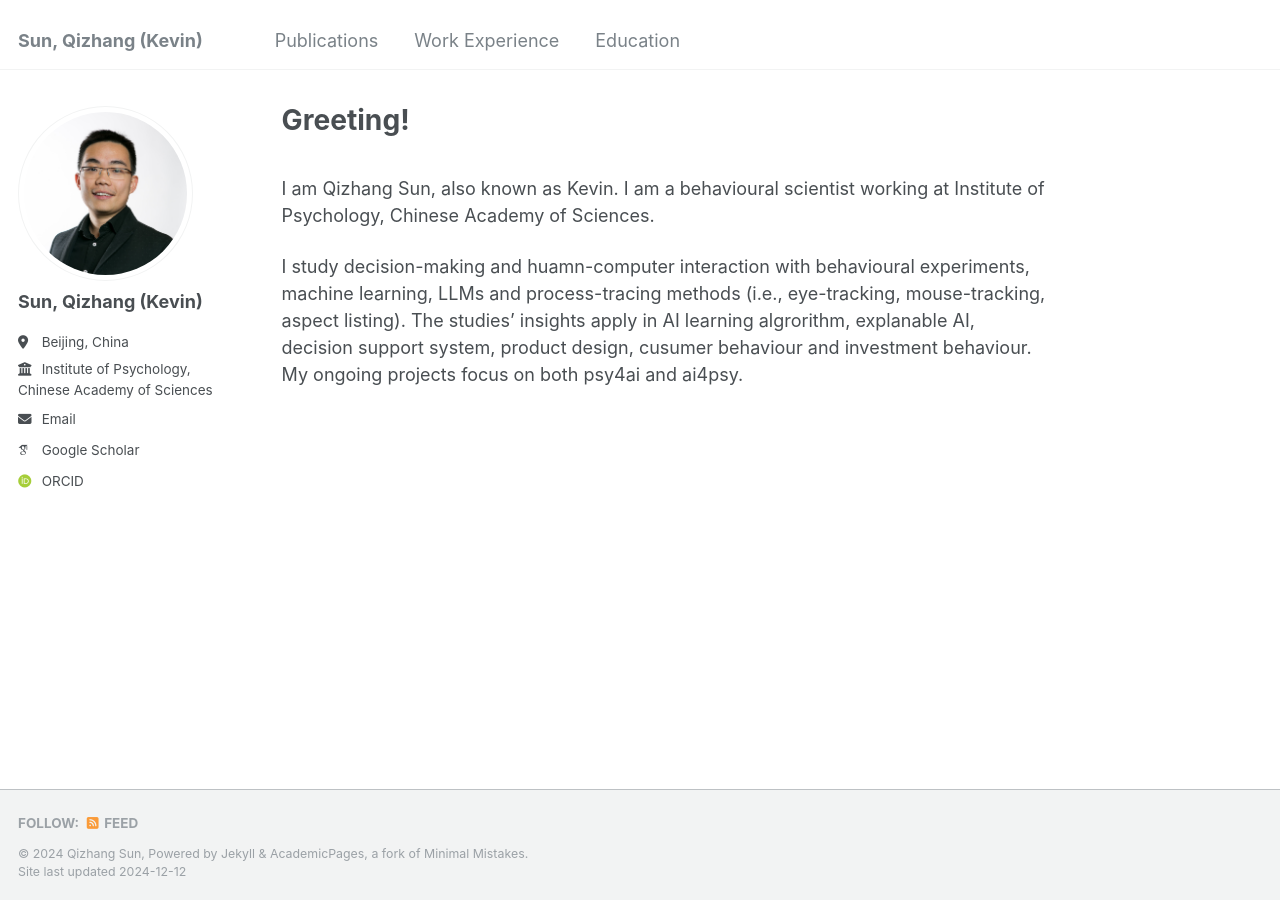
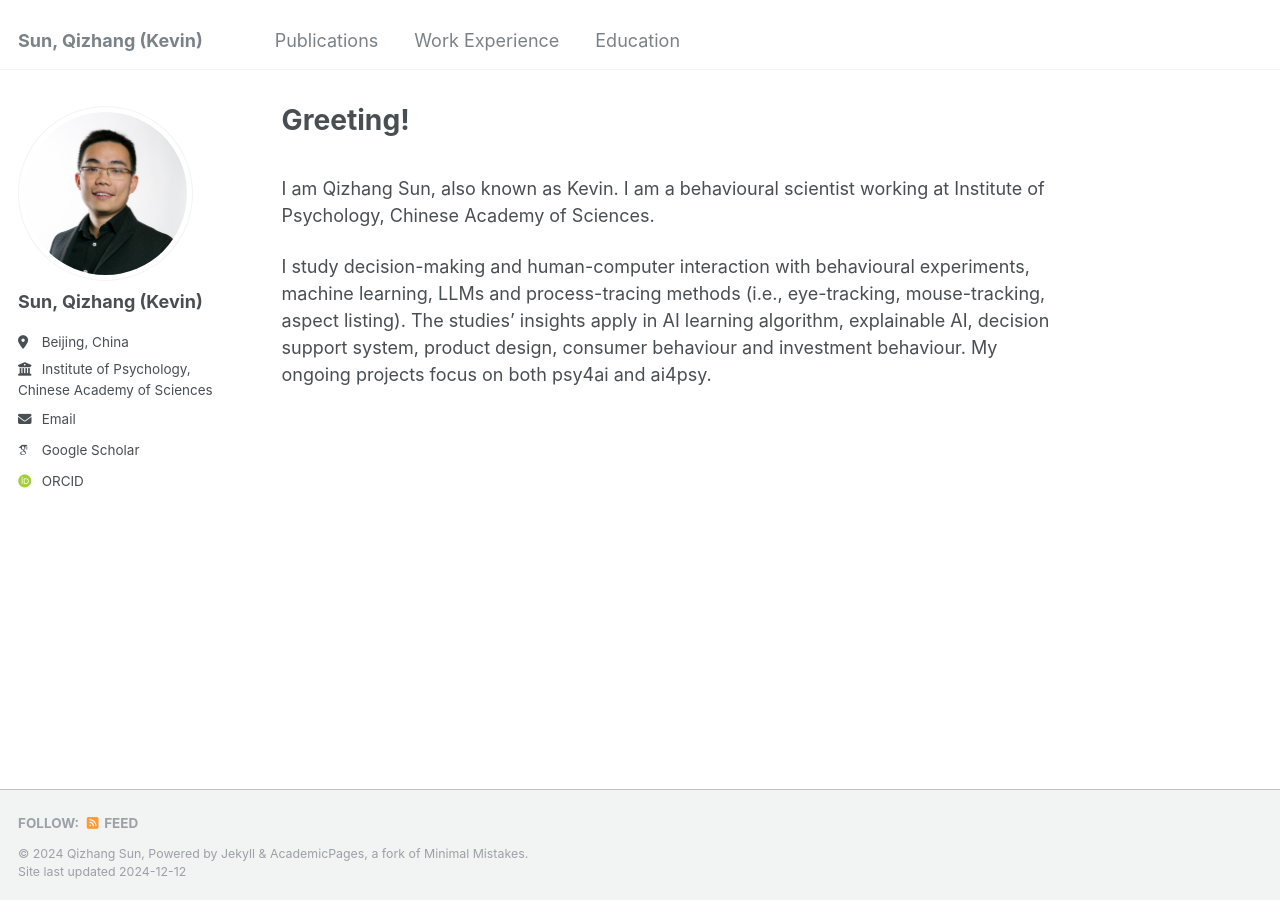
Before and after one commit to KevinSun2811/KevinSun2811.github.io, a Jekyll site: the page built from _pages/about.md, in a window 1280 px wide. Built offline with Jekyll 4.4.1, drawn with Linux system fonts in a browser that asks for light colours; some web fonts are replaced.

Commit message:
grammer check

```diff
--- a/_includes/archive-single.html
+++ b/_includes/archive-single.html
@@ -51,11 +51,11 @@
 
 
     {% if post.excerpt and site.read_more != 'enabled' %}
-      {% if post.collection == 'portfolio' %}
+
+    <p class="archive__item-excerpt" itemprop="description">
+        {% if post.collection == 'portfolio' %}
       <i class="fa fa-fw fa-calendar" aria-hidden="true"></i>
       {% endif %}
-      {% if post.collection != 'publications' %}
-    <p class="archive__item-excerpt" itemprop="description">
         {{ post.excerpt | markdownify }}
       </p>
       {% endif %}
--- a/_pages/about.md
+++ b/_pages/about.md
@@ -10,4 +10,4 @@ redirect_from:
 <br/>
 I am Qizhang Sun, also known as Kevin. I am a behavioural scientist working at Institute of Psychology, Chinese Academy of Sciences.
 
-I study decision-making and huamn-computer interaction with behavioural experiments, machine learning, LLMs and process-tracing methods (i.e., eye-tracking, mouse-tracking, aspect listing). The studies' insights apply in AI learning algrorithm, explanable AI, decision support system, product design, cusumer behaviour and investment behaviour. My ongoing projects focus on both psy4ai and ai4psy.
+I study decision-making and human-computer interaction with behavioural experiments, machine learning, LLMs and process-tracing methods (i.e., eye-tracking, mouse-tracking, aspect listing). The studies’ insights apply in AI learning algorithm, explainable AI, decision support system, product design, consumer behaviour and investment behaviour. My ongoing projects focus on both psy4ai and ai4psy.
```
Also changed, not shown: _publications/advPsySci-2024.md (+1 -1 lines).
